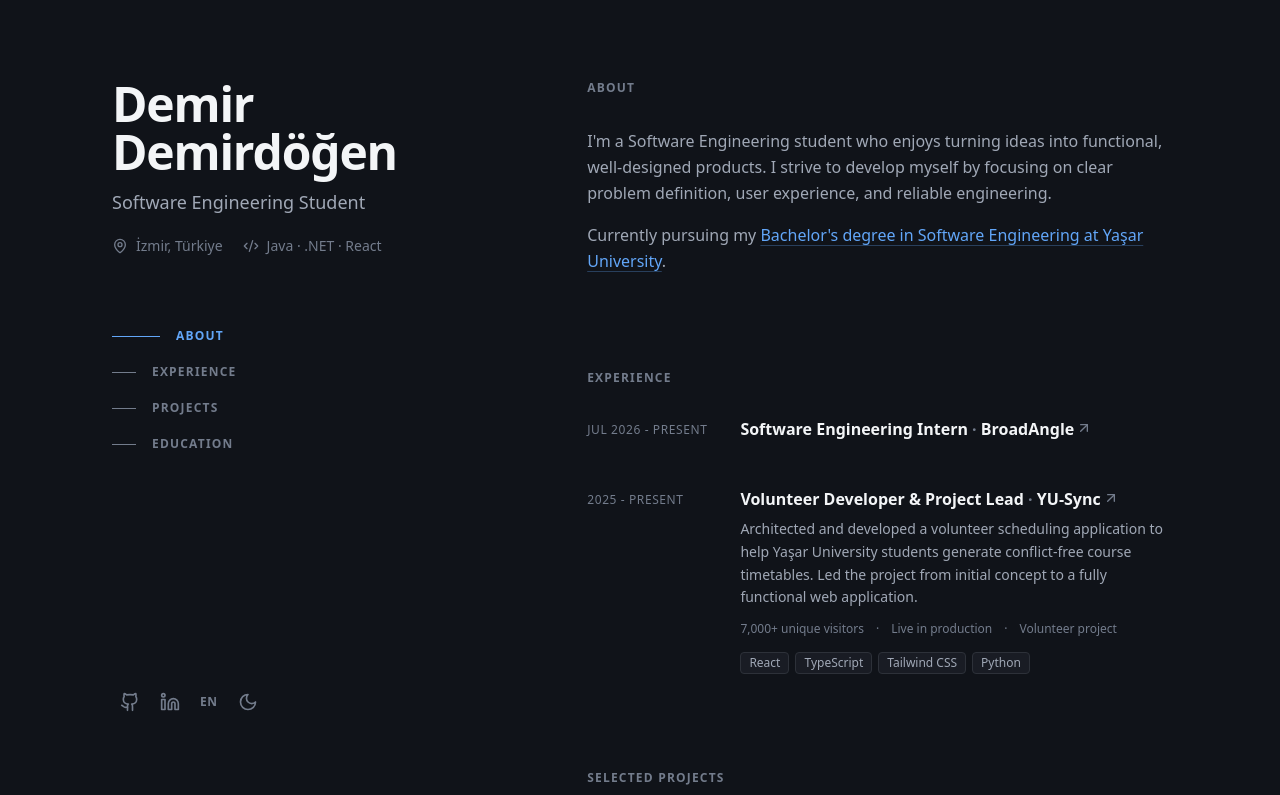
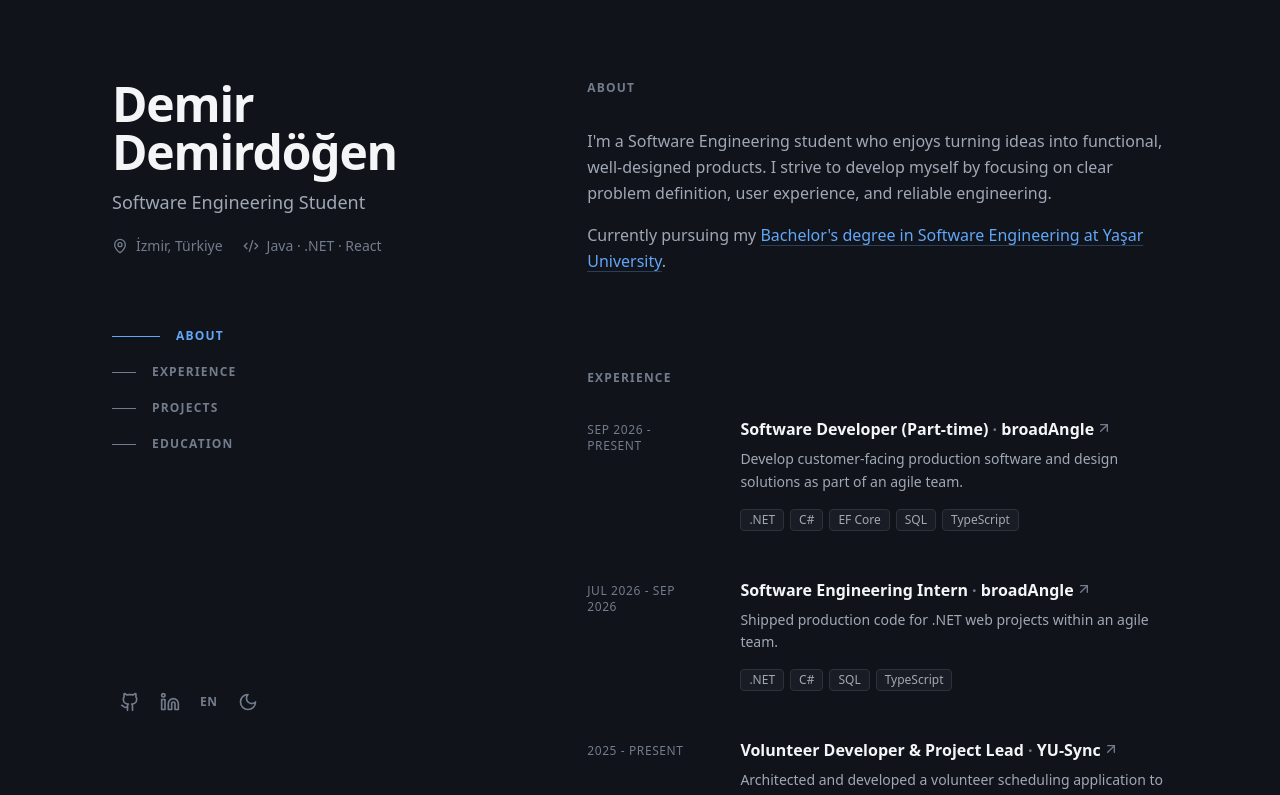
Before and after one commit to this-Demir/demirdogen.dev-portfolio, a React (Vite) app: page / in a window 1280 px wide. Shown: the top 795 px of the page. Built offline with nearby package versions, Linux system fonts and the light colour scheme; the HTML template or start-up script is replaced by a standard one.

Commit message:
feat: add broadAngle part-time role and details

```diff
--- a/src/data/content.tsx
+++ b/src/data/content.tsx
@@ -41,12 +41,17 @@ const en = {
   },
   experience: {
     title: 'Experience',
-    broadangle: {
-      period: 'Jul 2026 - Present',
+    broadanglePartTime: {
+      period: 'Sep 2026 - Present',
+      title: 'Software Developer (Part-time)',
+      company: 'broadAngle',
+      desc: 'Develop customer-facing production software and design solutions as part of an agile team.',
+    },
+    broadangleIntern: {
+      period: 'Jul 2026 - Sep 2026',
       title: 'Software Engineering Intern',
-      company: 'BroadAngle',
-      // TODO: replace with a real summary of the work and the stack you used.
-      desc: '',
+      company: 'broadAngle',
+      desc: 'Shipped production code for .NET web projects within an agile team.',
     },
     yusync: {
       period: '2025 - Present',
@@ -242,12 +247,17 @@ const tr: Dictionary = {
   },
   experience: {
     title: 'Deneyim',
-    broadangle: {
-      period: 'Tem 2026 - Günümüz',
+    broadanglePartTime: {
+      period: 'Eyl 2026 - Günümüz',
+      title: 'Yazılım Geliştirici (Yarı Zamanlı)',
+      company: 'broadAngle',
+      desc: 'Çevik bir ekipte, müşterilere sunulan canlı yazılımlar geliştiriyor ve çözümler tasarlıyorum.',
+    },
+    broadangleIntern: {
+      period: 'Tem 2026 - Eyl 2026',
       title: 'Yazılım Mühendisliği Stajyeri',
-      company: 'BroadAngle',
-      // TODO: yaptığın işin ve kullandığın teknolojilerin gerçek özetiyle değiştir.
-      desc: '',
+      company: 'broadAngle',
+      desc: 'Çevik bir ekipte, .NET web projelerinde canlıya çıkan kod yazdım.',
     },
     yusync: {
       period: '2025 - Günümüz',
--- a/src/pages/Index.tsx
+++ b/src/pages/Index.tsx
@@ -50,11 +50,22 @@ const Index = () => {
         <ol className="space-y-12">
           <li>
             <ExperienceCard
-              period={t.experience.broadangle.period}
-              title={t.experience.broadangle.title}
-              company={t.experience.broadangle.company}
+              period={t.experience.broadanglePartTime.period}
+              title={t.experience.broadanglePartTime.title}
+              company={t.experience.broadanglePartTime.company}
               companyUrl="https://www.broadangle.com/"
-              description={t.experience.broadangle.desc}
+              description={t.experience.broadanglePartTime.desc}
+              technologies={['.NET', 'C#', 'EF Core', 'SQL', 'TypeScript']}
+            />
+          </li>
+          <li>
+            <ExperienceCard
+              period={t.experience.broadangleIntern.period}
+              title={t.experience.broadangleIntern.title}
+              company={t.experience.broadangleIntern.company}
+              companyUrl="https://www.broadangle.com/"
+              description={t.experience.broadangleIntern.desc}
+              technologies={['.NET', 'C#', 'SQL', 'TypeScript']}
             />
           </li>
           <li>
```
